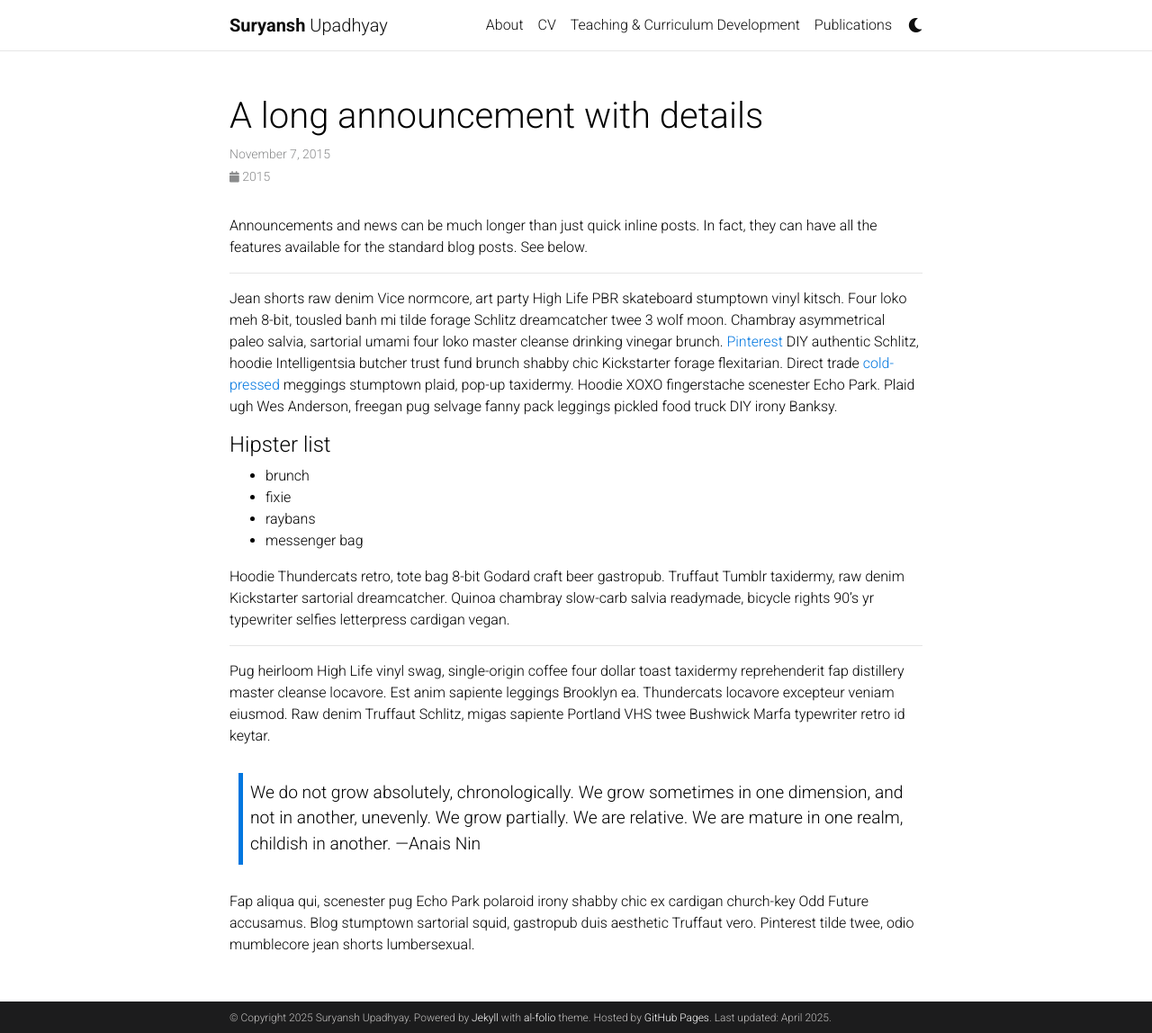
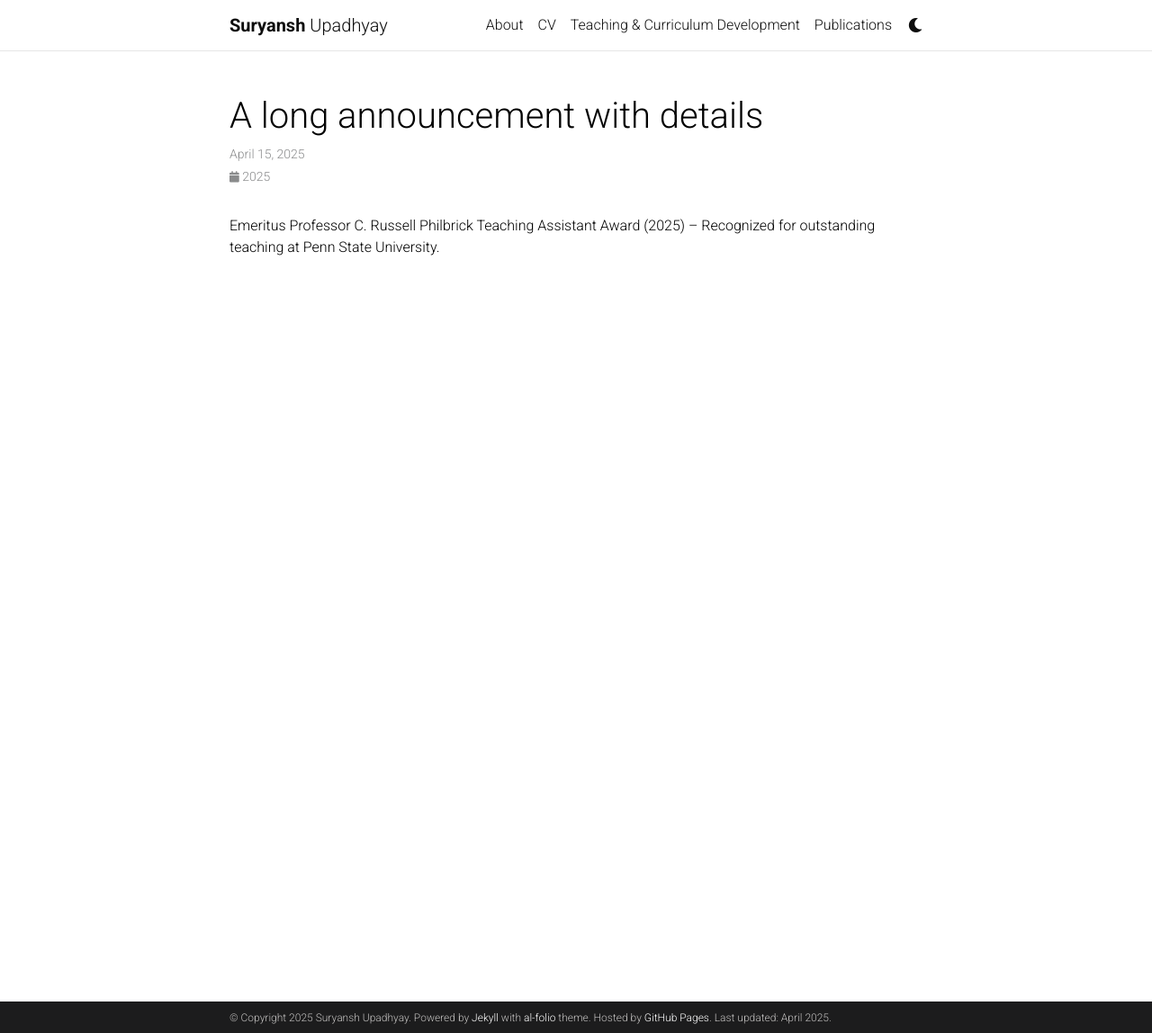
Before and after one commit to suryansh-upadhyay/suryansh-upadhyay.github.io, a Jekyll site: the page built from _news/announcement_2.md, in a window 1280 px wide and 1148 px high. Shown: the whole window at 90% size. Built offline with Jekyll 4.4.1, drawn with Linux system fonts in a browser that asks for light colours; comment, search, counter and statistics services are not loaded; a style sheet for code colours, icons or effects is not loaded.

Commit message:
Update announcement_2.md

```diff
--- a/_news/announcement_2.md
+++ b/_news/announcement_2.md
@@ -1,32 +1,9 @@
 ---
 layout: post
 title: A long announcement with details
-date: 2015-11-07 16:11:00-0400
-inline: false
-related_posts: false
+date: 2025-04-15 16:11:00-0400
+inline: true
+
 ---
 
-Announcements and news can be much longer than just quick inline posts. In fact, they can have all the features available for the standard blog posts. See below.
-
-***
-
-Jean shorts raw denim Vice normcore, art party High Life PBR skateboard stumptown vinyl kitsch. Four loko meh 8-bit, tousled banh mi tilde forage Schlitz dreamcatcher twee 3 wolf moon. Chambray asymmetrical paleo salvia, sartorial umami four loko master cleanse drinking vinegar brunch. <a href="https://www.pinterest.com">Pinterest</a> DIY authentic Schlitz, hoodie Intelligentsia butcher trust fund brunch shabby chic Kickstarter forage flexitarian. Direct trade <a href="https://en.wikipedia.org/wiki/Cold-pressed_juice">cold-pressed</a> meggings stumptown plaid, pop-up taxidermy. Hoodie XOXO fingerstache scenester Echo Park. Plaid ugh Wes Anderson, freegan pug selvage fanny pack leggings pickled food truck DIY irony Banksy.
-
-#### Hipster list
-<ul>
-    <li>brunch</li>
-    <li>fixie</li>
-    <li>raybans</li>
-    <li>messenger bag</li>
-</ul>
-
-Hoodie Thundercats retro, tote bag 8-bit Godard craft beer gastropub. Truffaut Tumblr taxidermy, raw denim Kickstarter sartorial dreamcatcher. Quinoa chambray slow-carb salvia readymade, bicycle rights 90's yr typewriter selfies letterpress cardigan vegan.
-
-***
-
-Pug heirloom High Life vinyl swag, single-origin coffee four dollar toast taxidermy reprehenderit fap distillery master cleanse locavore. Est anim sapiente leggings Brooklyn ea. Thundercats locavore excepteur veniam eiusmod. Raw denim Truffaut Schlitz, migas sapiente Portland VHS twee Bushwick Marfa typewriter retro id keytar.
-
-> We do not grow absolutely, chronologically. We grow sometimes in one dimension, and not in another, unevenly. We grow partially. We are relative. We are mature in one realm, childish in another.
-> —Anais Nin
-
-Fap aliqua qui, scenester pug Echo Park polaroid irony shabby chic ex cardigan church-key Odd Future accusamus. Blog stumptown sartorial squid, gastropub duis aesthetic Truffaut vero. Pinterest tilde twee, odio mumblecore jean shorts lumbersexual.
+Emeritus Professor C. Russell Philbrick Teaching Assistant Award (2025) – Recognized for outstanding teaching at Penn State University.
```
